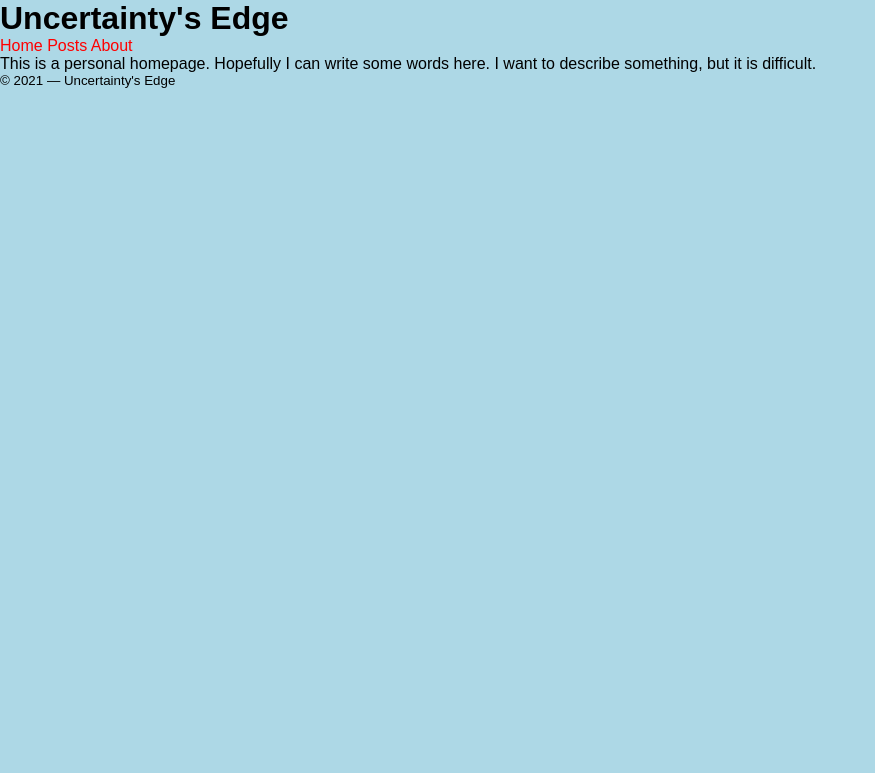
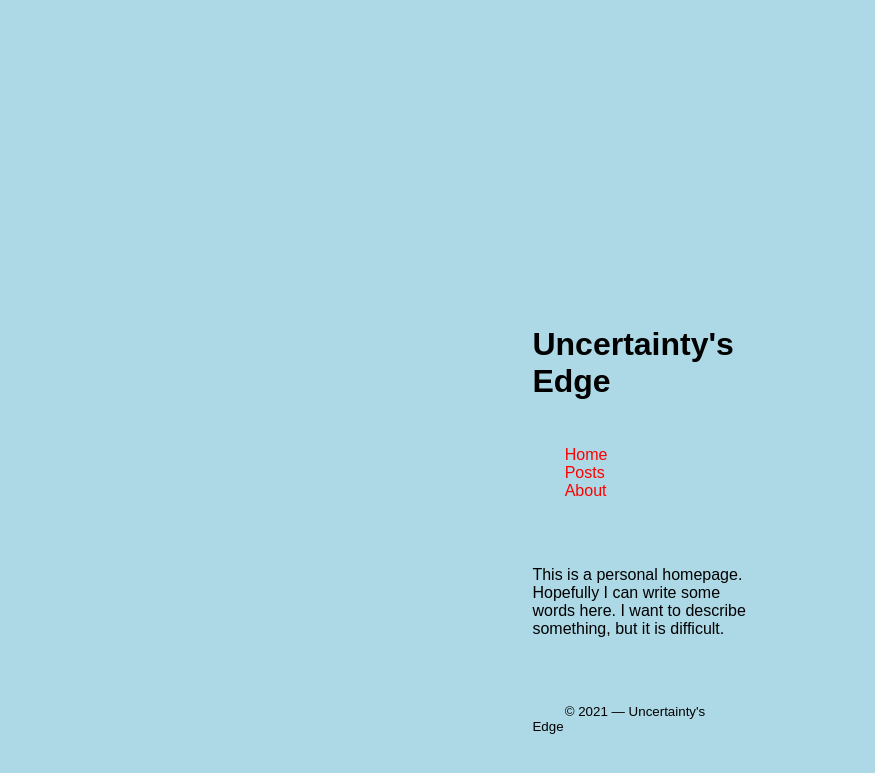
Before and after one commit to uncertaintysedge/uncertaintysedge.github.io, a Jekyll site: the page built from index.md, in a window 1280 px wide. Shown: the top 773 px of the page, without its empty margins (0-875 px from the left). Built offline with Jekyll 4.4.1, drawn with Linux system fonts in a browser that asks for light colours.

Commit message:
Update styles.css

```diff
--- a/assets/css/styles.css
+++ b/assets/css/styles.css
@@ -1,7 +1,7 @@
 * {
   background-color: lightblue;
   font-family: Arial;
-  margin: auto;
+  margin: 15%;
 }
 
 /* link */
```
